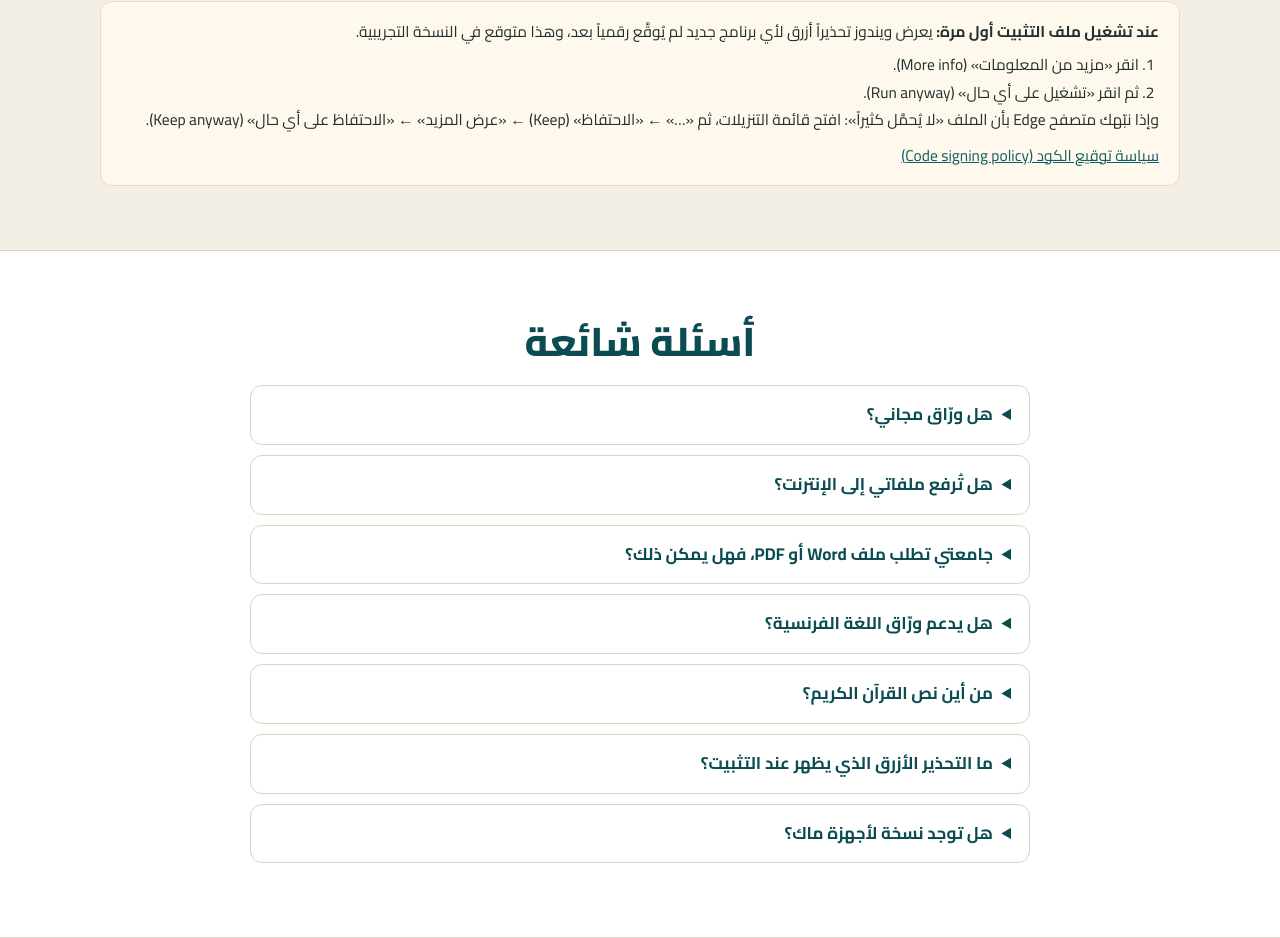
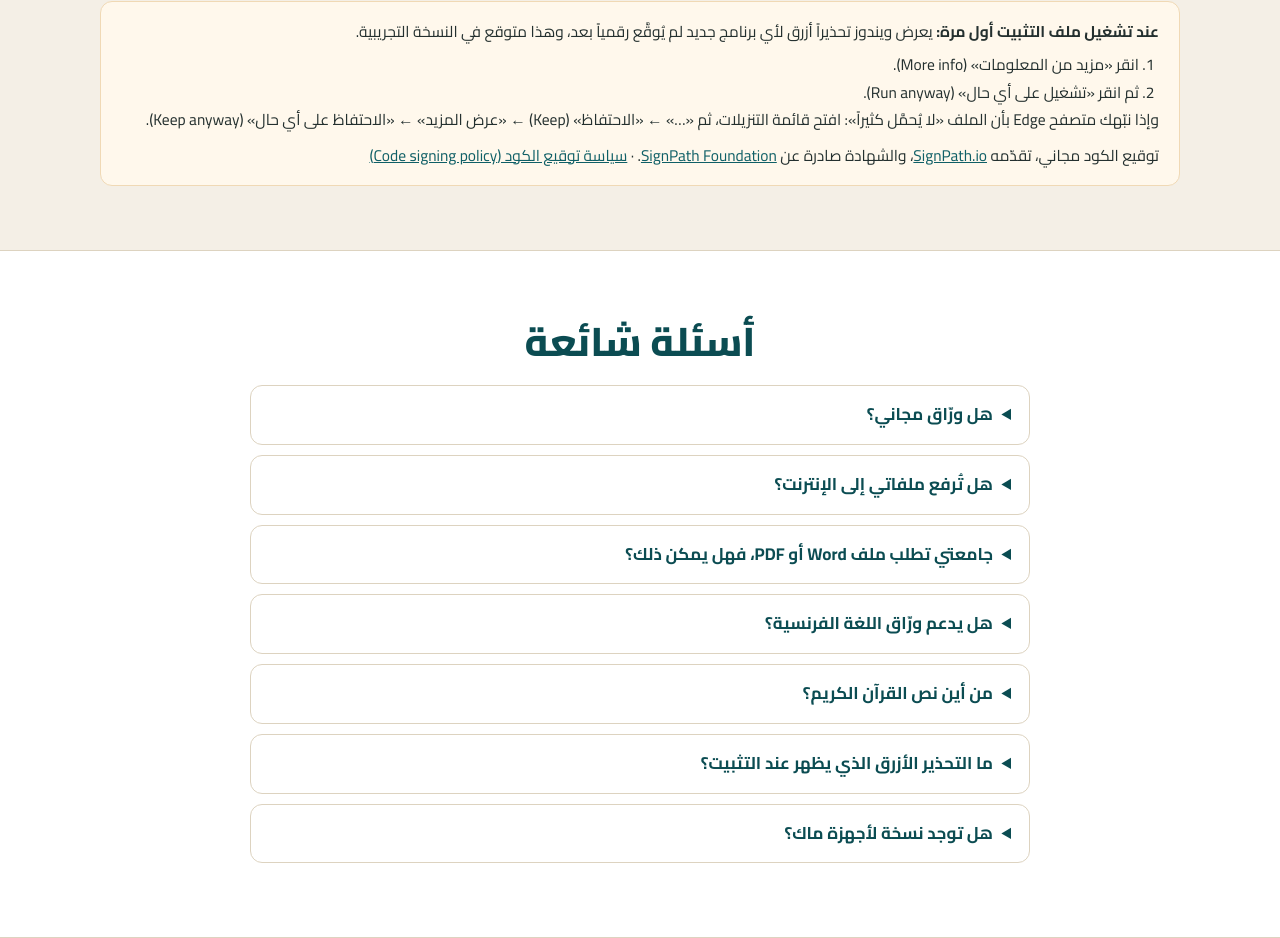
Before and after one commit to MidoMicro/warraq, a plain HTML site: page site/index.html in a window 1280 px wide. Shown: the part 4652-5590 px from the top of the page. Drawn offline with Linux system fonts and the light colour scheme.

Commit message:
Download: SignPath mention (fix)

```diff
--- a/site/index.html
+++ b/site/index.html
@@ -202,7 +202,7 @@ footer .wrap{display:grid;gap:10px}
       <span lang="ar">يعرض ويندوز تحذيراً أزرق لأي برنامج جديد لم يُوقَّع رقمياً بعد، وهذا متوقع في النسخة التجريبية.</span><span lang="en">Windows shows a blue warning for new programs that aren’t digitally signed yet. That’s expected for this beta.</span>
       <ol><li><span lang="ar">انقر «مزيد من المعلومات» (More info).</span><span lang="en">Click “More info”.</span></li><li><span lang="ar">ثم انقر «تشغيل على أي حال» (Run anyway).</span><span lang="en">Then “Run anyway”.</span></li></ol>
       <span lang="ar">وإذا نبّهك متصفح Edge بأن الملف «لا يُحمَّل كثيراً»: افتح قائمة التنزيلات، ثم «…» ← «الاحتفاظ» (Keep) ← «عرض المزيد» ← «الاحتفاظ على أي حال» (Keep anyway).</span><span lang="en">If Edge says the file “isn’t commonly downloaded”: open Downloads, then “…” → Keep → Show more → Keep anyway.</span>
-      <p style="margin:.6em 0 0"><a href="code-signing.html"><span lang="ar">سياسة توقيع الكود (Code signing policy)</span><span lang="en">Code signing policy</span></a></p>
+      <p style="margin:.6em 0 0"><span lang="ar">توقيع الكود مجاني، تقدّمه <a href="https://signpath.io">SignPath.io</a>، والشهادة صادرة عن <a href="https://signpath.org">SignPath Foundation</a>.</span><span lang="en">Free code signing provided by <a href="https://signpath.io">SignPath.io</a>, certificate by <a href="https://signpath.org">SignPath Foundation</a>.</span> · <a href="code-signing.html"><span lang="ar">سياسة توقيع الكود (Code signing policy)</span><span lang="en">Code signing policy</span></a></p>
     </div>
   </div>
 </section>
```
